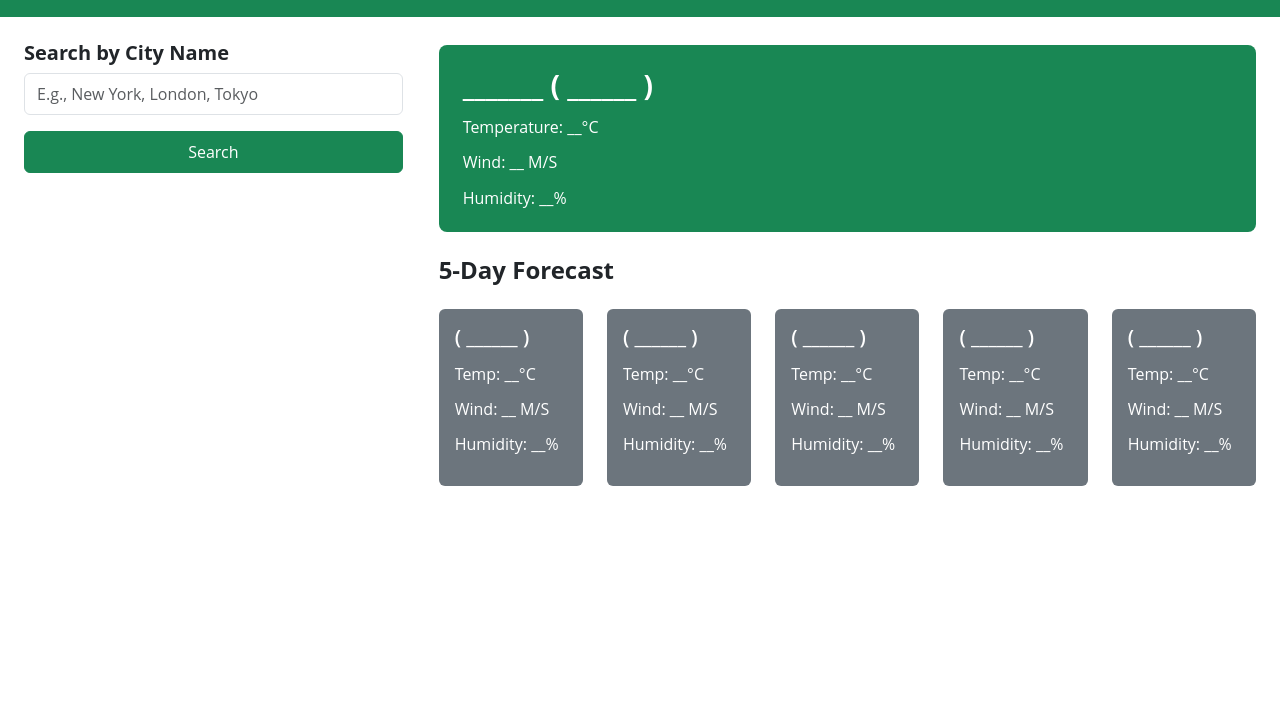
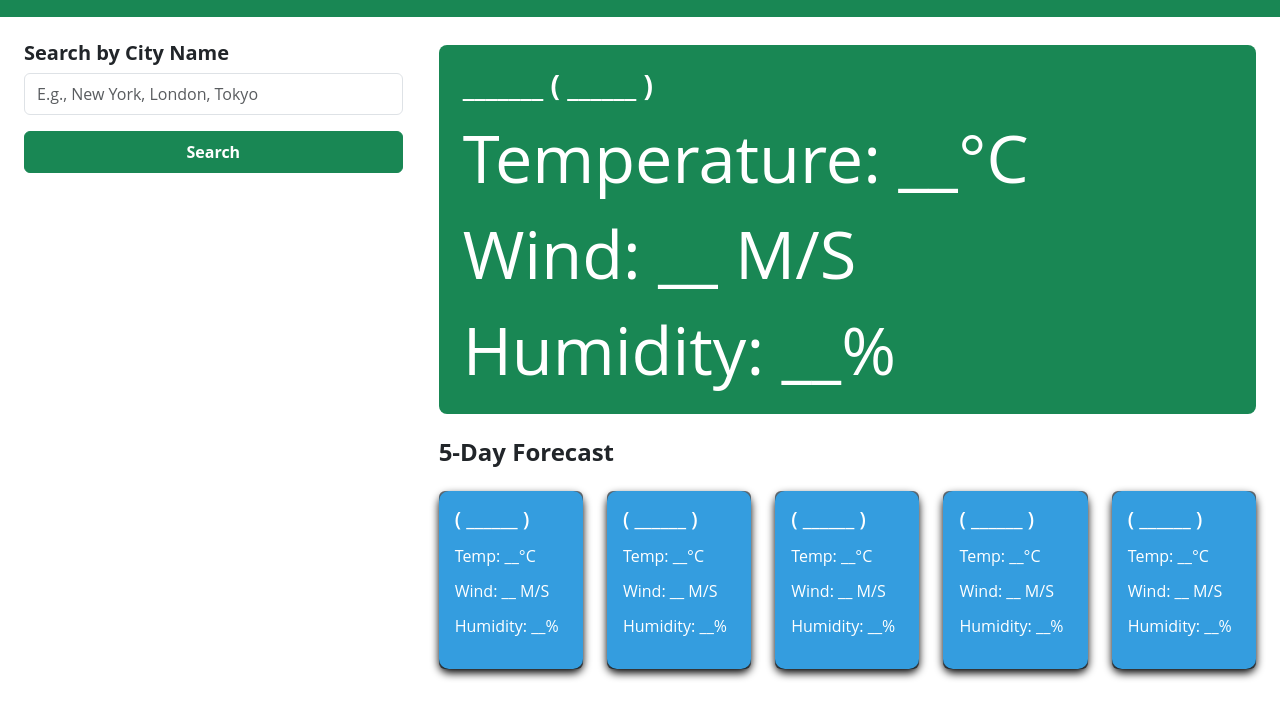
Before and after one commit to F3N215/Weather-Dashboard-Challenge, a plain HTML site: page index.html in a window 1280 px wide. Shown: the part 57-776 px from the top of the page. Drawn offline with nearby package versions, Linux system fonts and the light colour scheme.

Commit message:
adjusting styles

```diff
--- a/Assets/css/style.css
+++ b/Assets/css/style.css
@@ -14,3 +14,33 @@
     max-width: 120px;
     margin-top: -15px;
 }
+
+.card-body {
+    background-color: #349ddf;
+    color: #ffffff;
+    border-radius: 10px;
+    box-shadow: 0 4px 8px rgba(0, 0, 0, 1.5);
+}
+
+.card-title {
+    color: #c91919; /* Set the title text color */
+}
+
+.card-text {
+    color: #ffffff;
+}
+
+/* current-weather box */
+.current-weather {
+    background-color: #5cba72;
+}
+
+.current-weather h3 {
+    color: #ffffff;
+}
+
+/* current weather box */
+.current-weather h6 {
+    color: #ffffff;
+    font-size: 50pt;
+}
--- a/index.html
+++ b/index.html
@@ -22,8 +22,10 @@
         <div class="col-xxl-3 col-md-4 px-lg-4">
           <h5 class="fw-bold">Search by City Name</h5>
           <input type="text" id="city-input" class="py-2 form-control" placeholder="E.g., New York, London, Tokyo">
-          <button id="search-btn" class="btn btn-success py-2 w-100 mt-3 mb-2">Search</button>
+          <button id="search-btn" class="btn btn-success py-2 w-100 mt-3 mb-2 fw-bold">Search</button>
         </div>
+
+        <!-- Current Conditions -->
         <div class="col-xxl-9 col-md-8 mt-md-1 mt-4 pe-lg-4">
           <div class="current-weather bg-success text-white py-2 px-4 rounded-3">
             <div class="mt-3 d-flex justify-content-between">
@@ -37,6 +39,8 @@
           </div>
           <h4 class="fw-bold my-4">5-Day Forecast</h4>
           <div class="days-forecast row row-cols-1 row-cols-sm-2 row-cols-lg-4 row-cols-xl-5 justify-content-between">
+
+            <!-- Day 1 -->
             <div class="col mb-3">
               <div class="card border-0 bg-secondary text-white">
                 <div class="card-body p-3 text-white">
@@ -47,6 +51,8 @@
                 </div>
               </div>
             </div>
+
+            <!-- Day 2 -->
             <div class="col mb-3">
               <div class="card border-0 bg-secondary text-white">
                 <div class="card-body p-3 text-white">
@@ -57,6 +63,8 @@
                 </div>
               </div>
             </div>
+
+            <!-- Day 3 -->
             <div class="col mb-3">
               <div class="card border-0 bg-secondary text-white">
                 <div class="card-body p-3 text-white">
@@ -67,6 +75,8 @@
                 </div>
               </div>
             </div>
+
+            <!-- Day 4 -->
             <div class="col mb-3">
               <div class="card border-0 bg-secondary text-white">
                 <div class="card-body p-3 text-white">
@@ -77,6 +87,8 @@
                 </div>
               </div>
             </div>
+
+            <!-- Day 5 -->
             <div class="col mb-3">
               <div class="card border-0 bg-secondary text-white">
                 <div class="card-body p-3 text-white">
```
